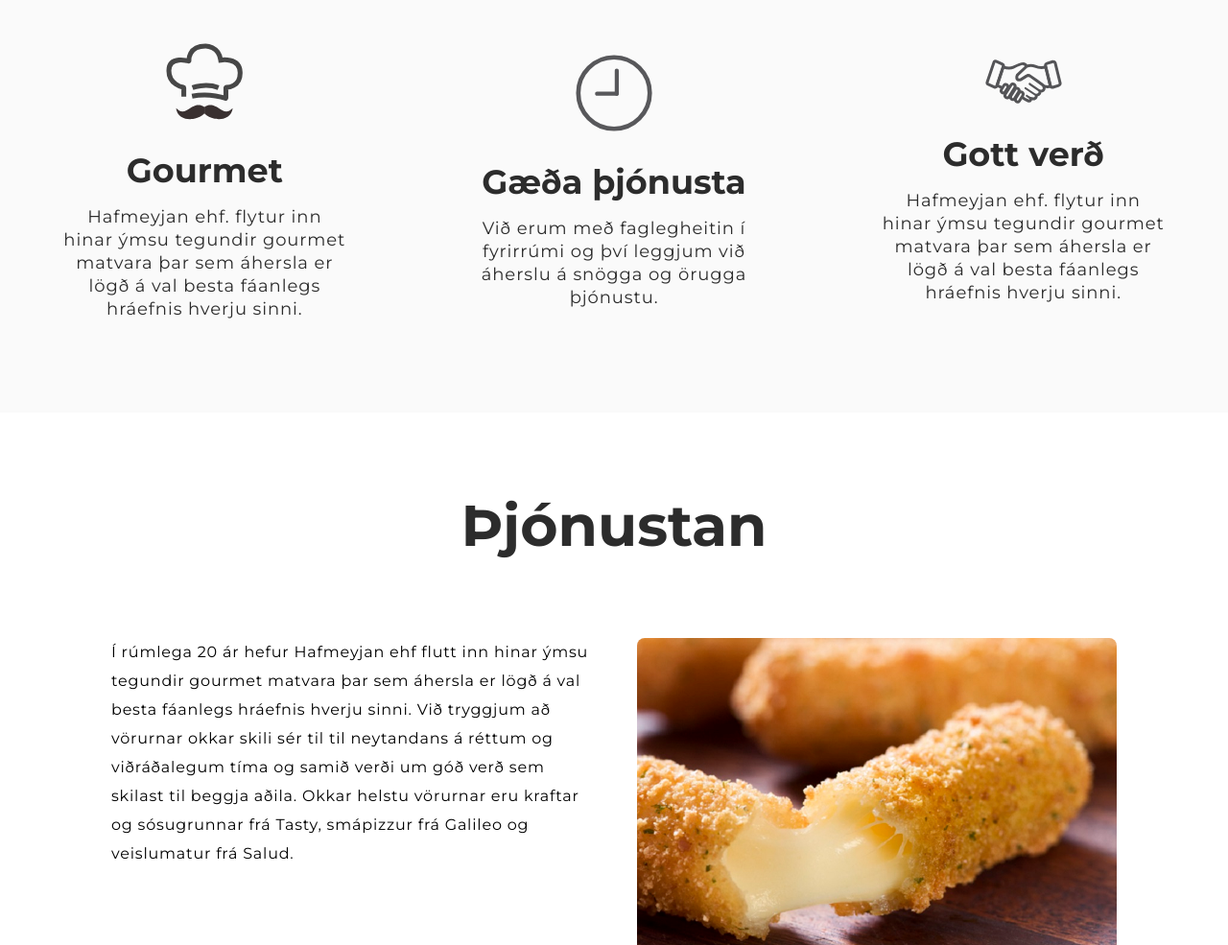
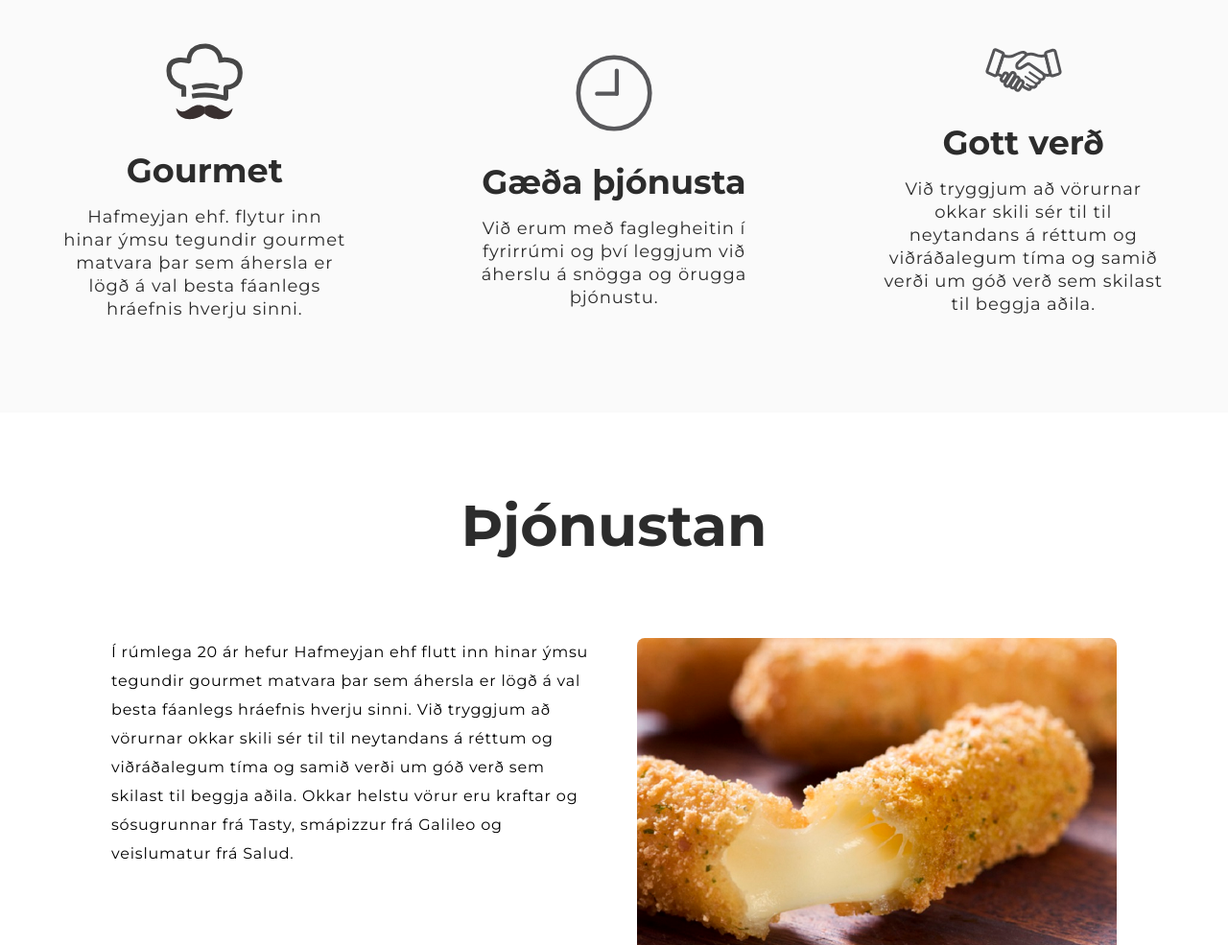
Before and after one commit to alexanderjarl91/hafmeyjan_logi, a plain HTML site: page index.html in a window 1280 px wide. Shown: the part 861-1846 px from the top of the page at 96% size. Drawn offline with Linux system fonts and the light colour scheme.

Commit message:
Update index.html

```diff
--- a/index.html
+++ b/index.html
@@ -67,8 +67,9 @@
         <img src="/images/gottverd.svg" alt="" />
         <h1>Gott verð</h1>
         <p>
-          Hafmeyjan ehf. flytur inn hinar ýmsu tegundir gourmet matvara þar sem
-          áhersla er lögð á val besta fáanlegs hráefnis hverju sinni.
+          Við tryggjum að vörurnar okkar skili sér til til
+          neytandans á réttum og viðráðalegum tíma og samið verði um góð verð
+          sem skilast til beggja aðila.
         </p>
       </div>
     </div>
@@ -82,7 +83,7 @@
           gourmet matvara þar sem áhersla er lögð á val besta fáanlegs hráefnis
           hverju sinni. Við tryggjum að vörurnar okkar skili sér til til
           neytandans á réttum og viðráðalegum tíma og samið verði um góð verð
-          sem skilast til beggja aðila. Okkar helstu vörurnar eru kraftar og
+          sem skilast til beggja aðila. Okkar helstu vörur eru kraftar og
           sósugrunnar frá Tasty, smápizzur frá Galileo og veislumatur frá Salud.
         </p>
         <img src="images/Mozzarella_Sticks_800_x_600.jpg" alt="" />
```
